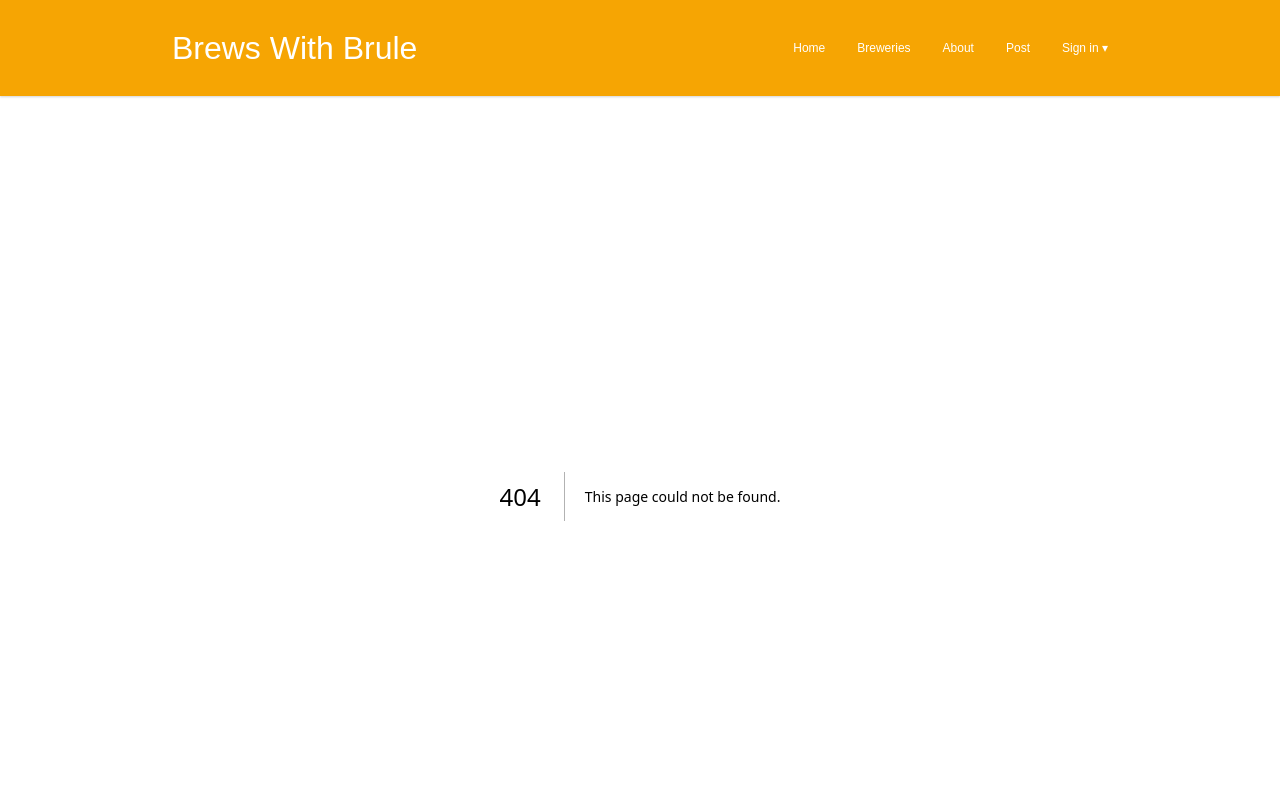
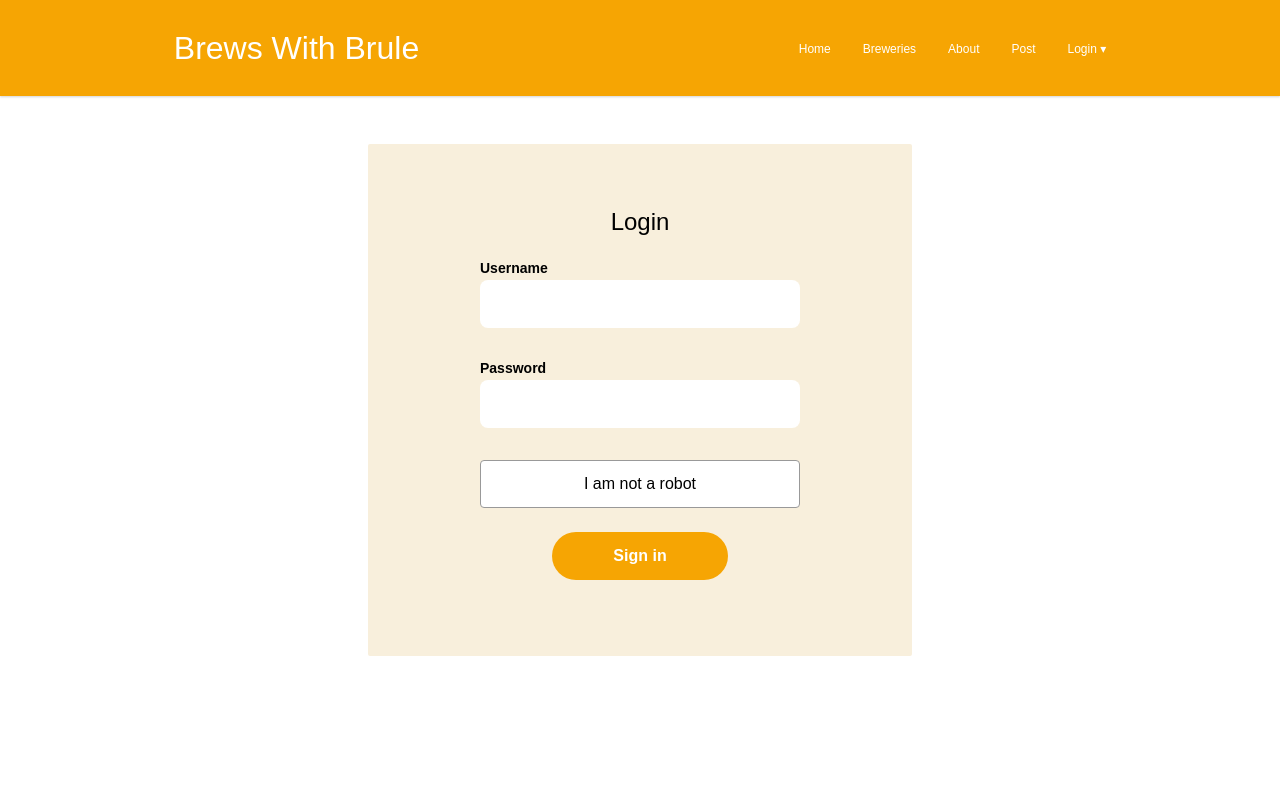
Before and after one commit to petehodnefield/brews-with-brule, a Next.js app in the folder frontend/: page /login in a window 1280 px wide. Before the commit this address had no page. Shown: the top 800 px of the page. Built offline with nearby package versions, Linux system fonts and the light colour scheme.

Commit message:
header footer and signup added

```diff
--- /dev/null
+++ b/frontend/components/Footer.tsx
@@ -0,0 +1,23 @@
+import Link from 'next/link'
+import React from 'react'
+
+const Footer = () => {
+    const currentYear: number = new Date().getFullYear()
+    return (
+        <footer className='hidden bg-primary md:flex justify-center flex-col items-center pb-4 pt-6'>
+            <h2 className='text-2 text-white mb-4'>BWB</h2>
+            <ul className='flex justify-center gap-4 mb-2 items-center'>
+                <Link href='/contact' className='text-white text-0.75 font-semibold	'>Contact </Link>
+                <span className='text-white'>|</span>
+                <Link href='/careers' className='text-white text-0.75 font-semibold	'>Careers</Link>
+                <span className='text-white'>|</span>
+
+                <Link href='/about' className='text-white text-0.75 font-semibold	'>About</Link>
+
+            </ul>
+            <p className='text-xsm text-white'>©{currentYear} Brews With Brule LLC</p>
+        </footer>
+    )
+}
+
+export default Footer
--- a/frontend/components/Nav.tsx
+++ b/frontend/components/Nav.tsx
@@ -17,7 +17,7 @@ const Nav = () => {
                     <Link href='/post' className='text-0.75 text-white  ml-8'>Post</Link>
                 </li>
                 <li>
-                    <Link href='/sign-in' className='text-0.75 text-white  ml-8'>Sign in ▾</Link>
+                    <Link href='/login' className='text-0.75 text-white  ml-8'>Login ▾</Link>
                 </li>
 
             </ul>
--- a/frontend/components/SmallHeader.tsx
+++ b/frontend/components/SmallHeader.tsx
@@ -1,6 +1,6 @@
 import React from 'react'
 import '@/styles/globals.css'
-
+import Link from 'next/link'
 
 const SmallHeader = () => {
   return (
@@ -9,7 +9,7 @@ const SmallHeader = () => {
         <div className='w-4 h-4 bg-primary rounded-lg'>
         </div>
       </div>
-      <h1 className='text-white text-2 py-5 font-semibold	'>BWB</h1>
+      <Link href='/' className='text-white text-2 py-5 font-semibold	'>BWB</Link>
     </div>
   )
 }
--- a/frontend/pages/_document.tsx
+++ b/frontend/pages/_document.tsx
@@ -1,3 +1,4 @@
+import Footer from '@/components/Footer'
 import Header from '@/components/Header'
 import { Html, Head, Main, NextScript } from 'next/document'
 import { useState } from 'react'
@@ -15,6 +16,7 @@ export default function Document() {
         <NextScript />
         <h1></h1>
       </body>
+      <Footer />
     </Html>
   )
 }
--- /dev/null
+++ b/frontend/pages/login.tsx
@@ -0,0 +1,32 @@
+import Head from 'next/head'
+
+export default function Login() {
+    return (
+        <>
+            <Head>
+                <title>Brews With Brule</title>
+                <meta name="description" content="Generated by create next app" />
+                <meta name="viewport" content="width=device-width, initial-scale=1" />
+                <link rel="icon" href="/favicon.ico" />
+            </Head>
+            <main className='flex justify-center h-screen'>
+                <div className='flex flex-col items-center justify-start w-full  bg-secondary h-screen lg:h-auto lg:mb-60 lg:mt-12 lg:w-34 lg:rounded-sm'>
+                    <h2 className='hidden lg:block text-1.5 mb-6 mt-16'>Login</h2>
+                    <form id='signIn' className='flex flex-col items-center w-full px-6 pt-12 lg:pt-0 md:w-30 lg:w-34'>
+                        <div className='flex items-left flex-col mb-8 w-full lg:w-80'>
+                            <label className='font-semibold text-0.875 mb-1'>Username</label>
+                            <input className='rounded-lg h-12 p-4 font-semibold text-0.875' name='username' type='text'></input>
+                        </div>
+                        <div className='flex items-left flex-col mb-8 w-full  lg:w-80'>
+                            <label className='font-semibold text-0.875 mb-1'>Password</label>
+                            <input className='rounded-lg h-12 p-4 font-semibold text-0.875' name='password' type='password'></input>
+                        </div>
+                        <button className='mb-6 bg-white h-12 rounded border-solid border border-medium w-full lg:w-80 ' >I am not a robot</button>
+                        <button type='submit' className='rounded bg-primary h-12 text-white text-1 font-semibold w-full lg:w-44 lg:rounded-full lg:mb-6'>Sign in</button>
+                    </form>
+                </div>
+
+            </main>
+        </>
+    )
+}
--- a/frontend/pages/sign-in.tsx
+++ /dev/null
@@ -1,19 +0,0 @@
-import Head from 'next/head'
-
-export default function SignIn() {
-    return (
-        <>
-            <Head>
-                <title>Brews With Brule</title>
-                <meta name="description" content="Generated by create next app" />
-                <meta name="viewport" content="width=device-width, initial-scale=1" />
-                <link rel="icon" href="/favicon.ico" />
-            </Head>
-            <main className=''>
-                <div>hi</div>
-
-
-            </main>
-        </>
-    )
-}
--- a/frontend/tailwind.config.js
+++ b/frontend/tailwind.config.js
@@ -7,11 +7,14 @@ module.exports = {
   ],
   theme: {
     fontSize: {
+      xsm: ["10px", "20px"],
       sm: ["14px", "20px"],
       base: ["16px", "24px"],
-      0.75: [".75rem", "28px"],
+      0.75: [".75rem", "1rem"],
+      0.875: [".875rem", "1rem"],
       1: ["1rem", "28px"],
       1.25: ["1.25rem", "28px"],
+      1.5: ["1.5rem", "28px"],
       2: ["2rem", "32px"],
     },
     extend: {
@@ -27,6 +30,10 @@ module.exports = {
       boxShadow: {
         sm: "0 1px 2px  rgba(44, 44, 44, .2)",
       },
+      width: {
+        30: '30rem',
+        34: '34rem'
+      }
     },
   },
   plugins: [],
```
